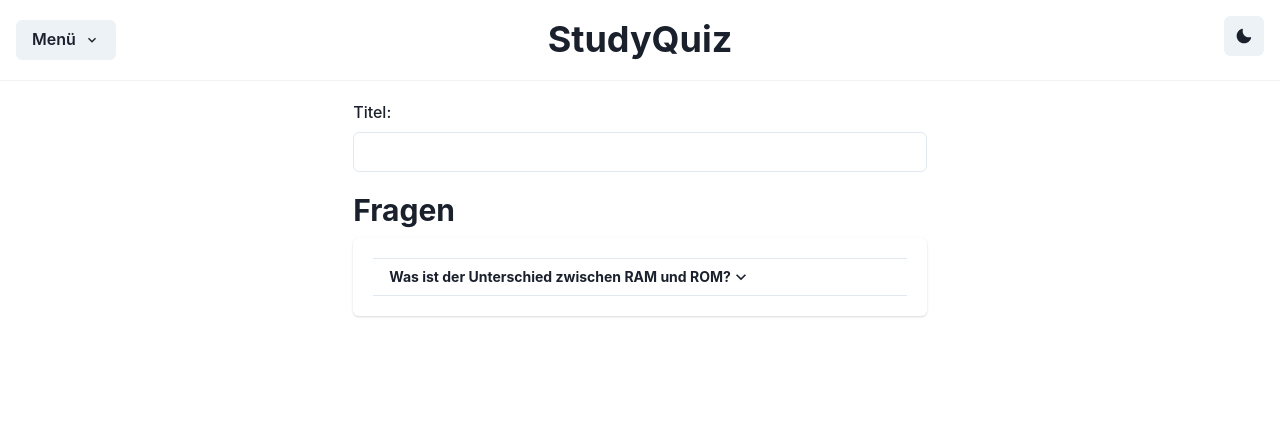
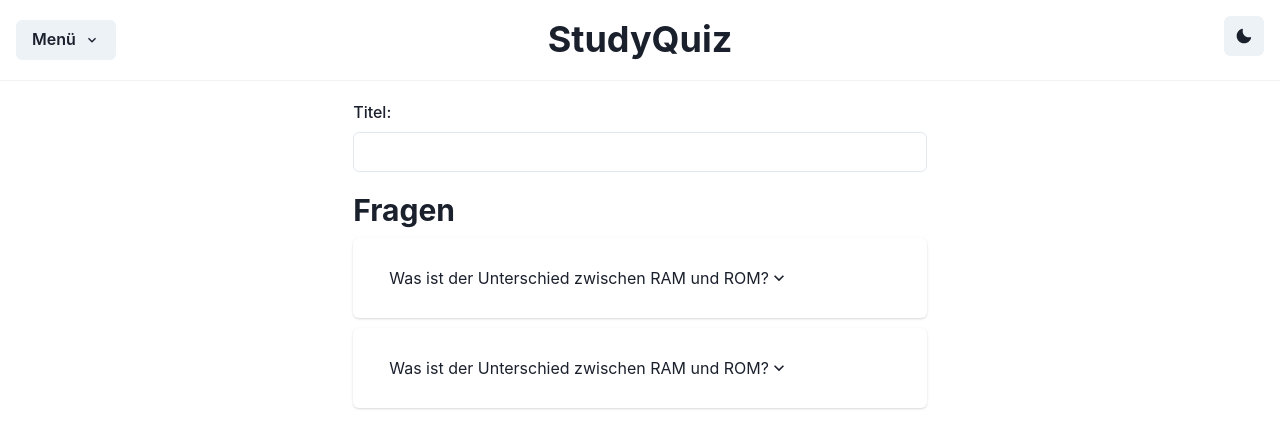
Before and after one commit to PhilippDuck/studyquiz, a React (Vite) app: page /create in a window 1280 px wide. Shown: the top 448 px of the page. Built offline with nearby package versions, Linux system fonts and the light colour scheme.

Commit message:
zwischenstand

```diff
--- a/src/pages/Create.jsx
+++ b/src/pages/Create.jsx
@@ -42,10 +42,35 @@ function Create() {
         <CardBody>
 
             <Accordion  allowMultiple>
-              <AccordionItem>
+              <AccordionItem border="none">
                 <AccordionButton>
 
-                  <Heading size="xs">Was ist der Unterschied zwischen RAM und ROM?</Heading>
+                  <Text size="xs">Was ist der Unterschied zwischen RAM und ROM?</Text>
+                  <AccordionIcon />
+                </AccordionButton>
+
+                <AccordionPanel pb={4}>
+                  <ul>
+                    <li>1. Test</li>
+                    <li>2. Test</li>
+                    <li>3. Test</li>
+                    <li>4. Test</li>
+                  </ul>
+                </AccordionPanel>
+              </AccordionItem>
+            </Accordion>
+
+        </CardBody>
+      </Card>
+      <Box h="10px"></Box>
+      <Card w="100%">
+        <CardBody>
+
+            <Accordion  allowMultiple>
+              <AccordionItem border="none">
+                <AccordionButton>
+
+                  <Text size="xs">Was ist der Unterschied zwischen RAM und ROM?</Text>
                   <AccordionIcon />
                 </AccordionButton>
 
```
